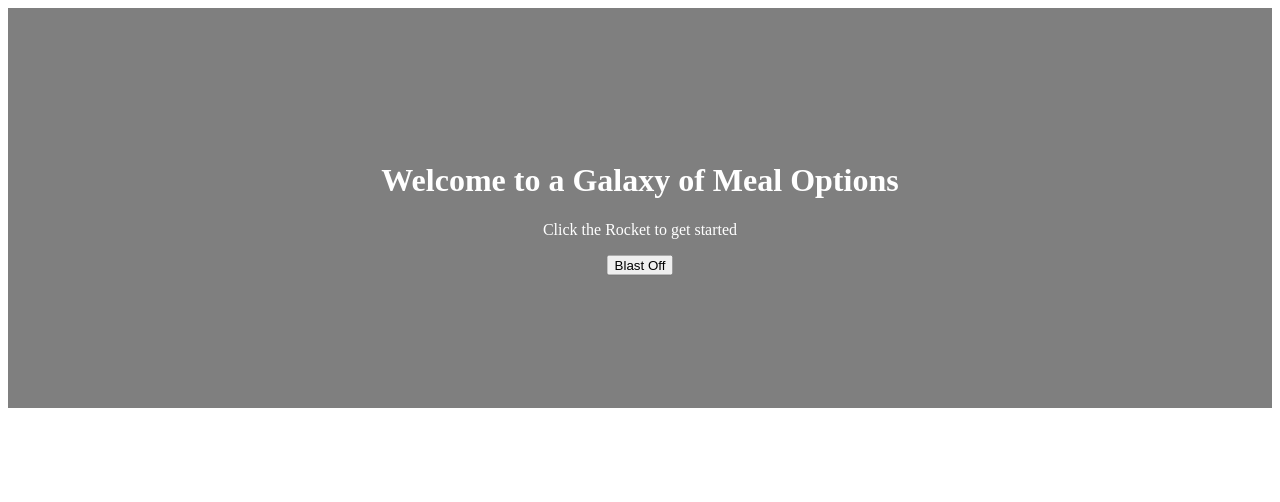
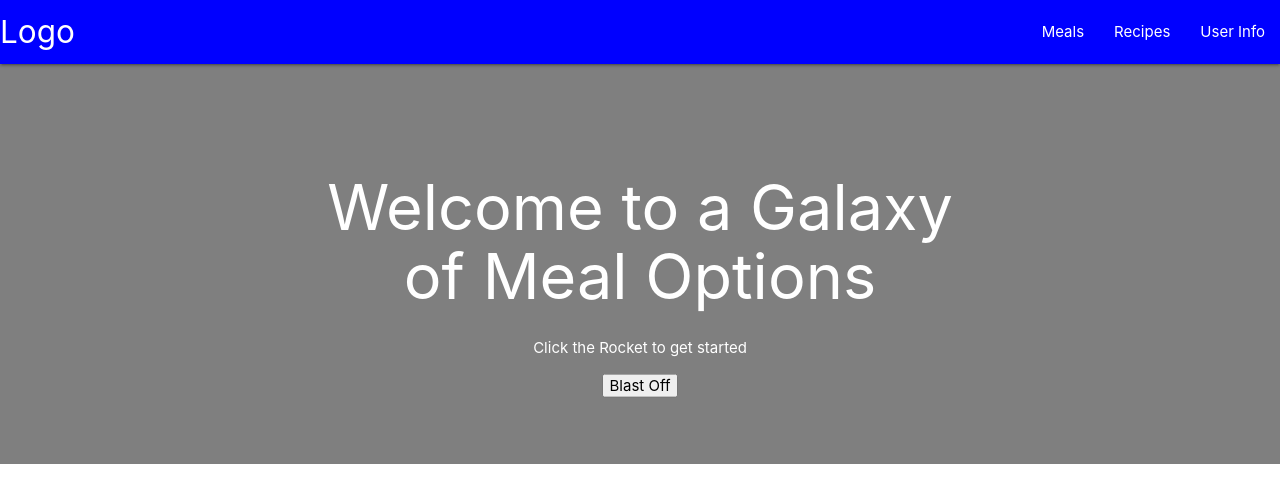
Before and after one commit to FreezerBurns/MealRocket, a plain HTML site: page index.html in a window 1280 px wide. Drawn offline with nearby package versions, Linux system fonts and the light colour scheme.

Commit message:
html and css changes to design

```diff
--- a/index.html
+++ b/index.html
@@ -3,15 +3,29 @@
   <head>
     <meta charset="UTF-8">
     <title>title</title>
-  <link rel="stylesheet" href="style.css" type="text/css">
+   <link rel="stylesheet" href="style.css" type="text/css">
+   <link rel="stylesheet" href="https://cdnjs.cloudflare.com/ajax/libs/materialize/1.0.0/css/materialize.min.css"><link rel="stylesheet" href="https://cdnjs.cloudflare.com/ajax/libs/materialize/1.0.0/css/materialize.min.css">
+
+   <nav>
+    <div class="nav-wrapper">
+      <a href="#" class="brand-logo">Logo</a>
+      <ul id="nav-mobile" class="right hide-on-med-and-down">
+        <li><a href="#">Meals</a></li>
+        <li><a href="#">Recipes</a></li>
+        <li><a href="#">User Info</a></li>
+      </ul>
+    </div>
+   </nav>
 
   </head>
+
+
   <body>
     <div class="hero-image">
       <div class="hero-text">
         <h1>Welcome to a Galaxy of Meal Options</h1>
         <p>Click the Rocket to get started</p>
-        <button>Blast Off</button>
+        <button><a href="#"></a>Blast Off</button>
       </div>
     </div>
 
--- a/style.css
+++ b/style.css
@@ -26,3 +26,7 @@ left: 50%;
 transform: translate(-50%, -50%);
 color: white;
 }
+
+.nav-wrapper {
+  background-color: blue;
+}
```
